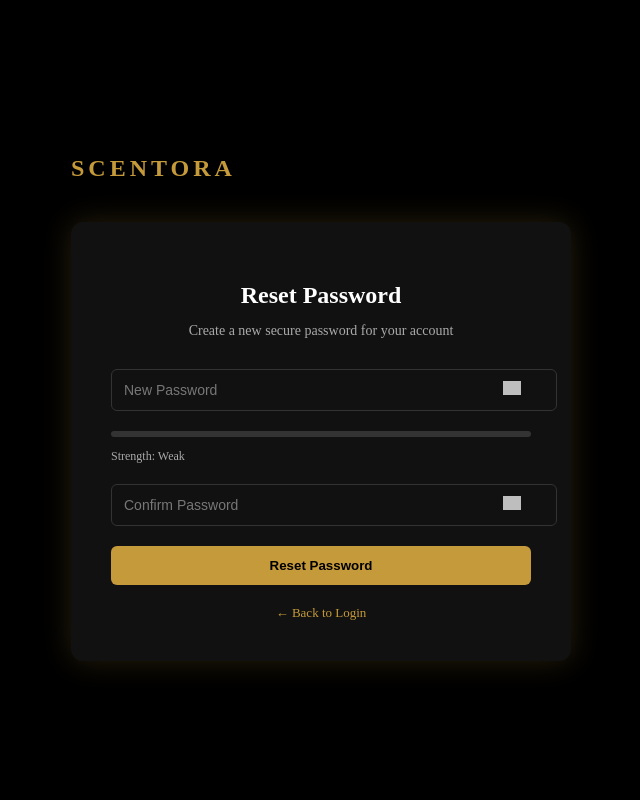
After one commit to aiswaryalakshmia/scentora, a Django app: page /reset-password/ in a window 1280 px wide. The commit adds this page. Shown: the whole page, without its empty margins (319-959 px from the left). Run offline with Django 5.2, Linux system fonts and the light colour scheme; grey boxes are pictures that could not be loaded.

Commit message:
otp verification wip

```diff
--- a/apps/authentication/models.py
+++ b/apps/authentication/models.py
@@ -2,8 +2,6 @@ from django.db import models
 from django.contrib.auth.models import AbstractUser
 from django.utils import timezone
 from datetime import timedelta
-
-
 
 class User(AbstractUser):
 
--- /dev/null
+++ b/apps/authentication/static/css/reset_password.css
@@ -0,0 +1,120 @@
+body {
+  margin: 0;
+  font-family: 'Playfair Display', serif;
+  background-color: #000;
+  color: #fff;
+  display: flex;
+  flex-direction: column;
+  align-items: center;
+  justify-content: center;
+  height: 100vh;
+}
+
+.brand {
+  color: #c59a3a;
+  letter-spacing: 4px;
+  font-size: 24px;
+  margin-bottom: 40px;
+}
+
+.card {
+  background-color: #111;
+  border-radius: 12px;
+  padding: 40px;
+  width: 420px;
+  text-align: center;
+  box-shadow: 0 0 30px rgba(197, 154, 58, 0.2);
+}
+
+h2 {
+  font-size: 24px;
+  margin-bottom: 10px;
+}
+
+.subtitle {
+  font-size: 14px;
+  color: #aaa;
+  margin-bottom: 30px;
+}
+
+.input-group {
+  position: relative;
+  margin-bottom: 20px;
+}
+
+input {
+  width: 100%;
+  padding: 12px;
+  background: transparent;
+  border: 1px solid #333;
+  color: #fff;
+  font-size: 14px;
+  border-radius: 6px;
+}
+
+input::placeholder {
+  color: #777;
+}
+
+.toggle-icon {
+  position: absolute;
+  right: 10px;
+  top: 12px;
+  cursor: pointer;
+}
+
+.toggle-icon img {
+  width: 18px;
+  filter: brightness(1.2);
+}
+
+.strength-bar {
+  width: 100%;
+  height: 6px;
+  background-color: #333;
+  border-radius: 3px;
+  margin-bottom: 8px;
+}
+
+#strength-fill {
+  height: 100%;
+  width: 0%;
+  background-color: #c0392b;
+  border-radius: 3px;
+  transition: width 0.3s ease;
+}
+
+#strength-text {
+  font-size: 12px;
+  color: #aaa;
+  text-align: left;
+  margin-bottom: 20px;
+}
+
+button {
+  width: 100%;
+  padding: 12px;
+  background-color: #c59a3a;
+  border: none;
+  color: #000;
+  font-weight: bold;
+  cursor: pointer;
+  border-radius: 6px;
+  transition: background 0.3s ease;
+}
+
+button:hover {
+  background-color: #e0b84a;
+}
+
+.back-link {
+  display: block;
+  margin-top: 20px;
+  color: #c59a3a;
+  text-decoration: none;
+  font-size: 13px;
+}
+
+.back-link:hover {
+  text-decoration: underline;
+}
--- /dev/null
+++ b/apps/authentication/templates/reset_password.html
@@ -0,0 +1,44 @@
+{% load static %}
+<!DOCTYPE html>
+<html lang="en">
+<head>
+  <meta charset="UTF-8">
+  <meta name="viewport" content="width=device-width, initial-scale=1.0">
+  <title>Scentora | Reset Password</title>
+  <link rel="stylesheet" href="{% static 'css/reset_password.css' %}">
+</head>
+<body>
+  <div class="container">
+    <h1 class="brand">SCENTORA</h1>
+
+    <div class="card">
+      <h2>Reset Password</h2>
+      <p class="subtitle">Create a new secure password for your account</p>
+
+      <form method="post">
+        {% csrf_token %}
+        <div class="input-group">
+          <input type="password" id="new-password" name="password" placeholder="New Password" required>
+          <span class="toggle-icon" onclick="togglePassword('new-password', this)">
+            <img src="{% static 'images/eye-icon.png' %}" alt="Show Password">
+          </span>
+        </div>
+
+        <div class="strength-bar">
+          <div id="strength-fill"></div>
+        </div>
+        <p id="strength-text">Strength: Weak</p>
+
+        <div class="input-group">
+          <input type="password" id="confirm-password" name="confirm_password" placeholder="Confirm Password" required>
+          <span class="toggle-icon" onclick="togglePassword('confirm-password', this)">
+            <img src="{% static 'images/eye-off-icon.png' %}" alt="Hide Password">
+          </span>
+        </div>
+
+        <button type="submit">Reset Password</button>
+      </form>
+
+      <a href="{% url 'login' %}" class="back-link">← Back to Login</a>
+    </div>
+  </div>
--- a/apps/authentication/urls.py
+++ b/apps/authentication/urls.py
@@ -7,4 +7,5 @@ urlpatterns = [
     path('', views.home, name='home'),
     path('forgot-password/', views.forgot_password, name='forgot_password'),
     path('verify-otp/', views.verify_otp, name='verify_otp'),
+    path('reset-password/', views.reset_password, name='reset_password'),
 ]
--- a/apps/authentication/views.py
+++ b/apps/authentication/views.py
@@ -4,7 +4,7 @@ from django.contrib.auth import authenticate, login
 import random
 from django.core.mail import send_mail
 from django.conf import settings
-
+from django.utils import timezone
 
 def signup(request):
 
@@ -43,8 +43,25 @@ def signup(request):
             password=password,
             referral_code=referral
         )
+        otp = str(random.randint(100000, 999999))
 
-        return redirect('login')
+        OTP.objects.create(
+            user=user,
+            otp_code=otp
+        )
+
+        send_mail(
+            'Scentora Password Reset OTP',
+            f'Your OTP is {otp}',
+            settings.EMAIL_HOST_USER,
+            [email],
+            fail_silently=False,
+        )
+
+        request.session['reset_email'] = email
+        request.session['otp_purpose'] = 'signup'
+
+        return redirect('verify_otp')
 
     return render(request, 'signup.html')
 
@@ -106,6 +123,7 @@ def forgot_password(request):
             )
 
             request.session['reset_email'] = email
+            request.session['otp_purpose'] = 'forgotp'
 
             return redirect('verify_otp')
 
@@ -119,4 +137,75 @@ def forgot_password(request):
     )
 
 def verify_otp(request):
+
+    if request.method == 'POST':
+
+        entered_otp = (
+        request.POST.get('otp1', '') +
+        request.POST.get('otp2', '') +
+        request.POST.get('otp3', '') +
+        request.POST.get('otp4', '') +
+        request.POST.get('otp5', '') +
+        request.POST.get('otp6', '')
+)
+
+        email = request.session.get('reset_email')
+        otp_purpose = request.session.get('otp_purpose')
+
+        try:
+
+            user = User.objects.get(email=email)
+
+            otp_obj = OTP.objects.filter(
+                user=user,
+                otp_code=entered_otp,
+                is_used=False
+            ).latest('created_at')
+
+            # check expiry
+            if timezone.now() > otp_obj.expires_at:
+
+                return render(request, 'verify_otp.html', {
+                    'error': 'OTP expired'
+                })
+
+            # mark OTP used
+            otp_obj.is_used = True
+            otp_obj.save()
+
+            if otp_purpose=='signup':
+                return redirect('login')
+
+            return redirect('reset_password')
+
+        except OTP.DoesNotExist:
+
+            return render(request, 'verify_otp.html', {
+                'error': 'Invalid OTP'
+            })
+
     return render(request, 'verify_otp.html')
+
+def reset_password(request):
+
+    if request.method == 'POST':
+
+        password = request.POST.get('password')
+        confirm_password = request.POST.get('confirm_password')
+
+        if password != confirm_password:
+
+            return render(request, 'reset_password.html', {
+                'error': 'Passwords do not match'
+            })
+
+        email = request.session.get('reset_email')
+
+        user = User.objects.get(email=email)
+
+        user.set_password(password)
+        user.save()
+
+        return redirect('login')
+
+    return render(request, 'reset_password.html')
```
Also changed, not shown: apps/authentication/templates/verify_otp.html (+12 -6 lines).
